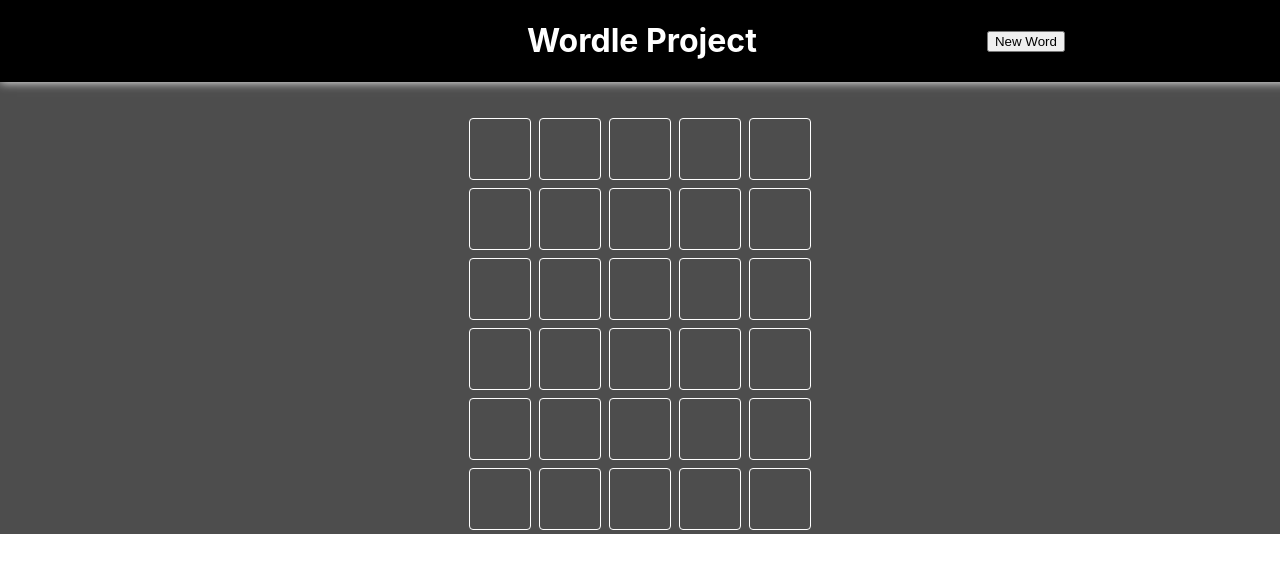
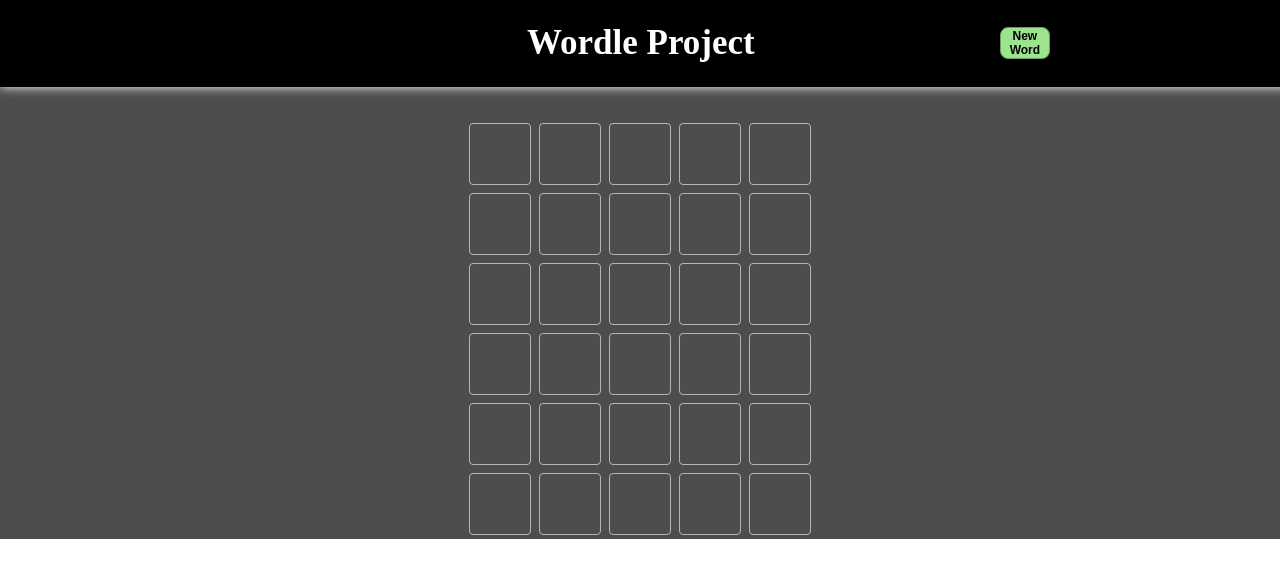
Before and after one commit to Serrin-Sage/Pahse-2-Project, a React (Vite) app: page / in a window 1280 px wide. Shown: the top 578 px of the page. Built offline with nearby package versions, Linux system fonts and the light colour scheme; data requests are answered from the project's data file.

Commit message:
added some css styling to page (dark mode)

```diff
--- a/src/assets/grid-row-style.css
+++ b/src/assets/grid-row-style.css
@@ -8,8 +8,9 @@
     display: block;
     width: 60px;
     height: 60px;
-    border: 1.5px solid rgb(255, 255, 255);
+    border: 1.5px solid rgb(180, 180, 180);
     border-radius: 4px;
+    color: white;
     margin: 4px;
     text-align: center;
     line-height: 60px;
@@ -18,3 +19,106 @@
     font-size: 2.5rem;
 
 }
+
+.row > div.green {
+    --background: #5ac85a;
+    --border-color: #5ac85a;
+    animation: flip 0.4s ease forwards;
+}
+
+.row > div.grey {
+    --background: #a1a1a1;
+    --border-color: #a1a1a1;
+    animation: flip 0.4s ease forwards;
+}
+
+.row > div.yellow {
+    --background: #e2cc68;
+    --border-color: #e2cc68;
+    animation: flip 0.4s ease forwards;
+}
+
+.row >div:nth-child(2) {
+    animation-delay: 0.2s;
+}
+.row >div:nth-child(3) {
+    animation-delay: 0.4s;
+}
+.row >div:nth-child(4) {
+    animation-delay: 0.6s;
+}
+.row >div:nth-child(5) {
+    animation-delay: 0.8s;
+}
+
+.row.current > div.filled {
+    animation: bounce 0.2s ease-in-out forwards;
+}
+
+.row.current > div{
+    /* animation: wiggle 2s ease forwards; */
+}
+
+/*animations*/
+/* @keyframes flip {
+    0% {
+      transform: rotateX(0);
+      background: #fff;
+      border-color: #333;
+    }
+    45% {
+      transform: rotateX(90deg);
+      background: #fff;
+      border-color: #333;
+    }
+    55% {
+      transform: rotateX(90deg);
+      background: var(--background);
+      border-color: var(--border-color);
+      color: #eee;
+    }
+    100% {
+      transform: rotateX(0);
+      background: var(--background);
+      border-color: var(--border-color);
+      color: #eee;
+    }
+}
+
+@keyframes bounce {
+    0% {
+      transform: scale(1);
+      border-color: #ddd;
+    }
+    50% {
+      transform: scale(1.2);
+    }
+    100% {
+      transform: scale(1);
+      border-color: #333;
+    }
+}
+
+@keyframes wiggle {
+    0%, 7% {
+        transform: rotateZ(0);
+      }
+      15% {
+        transform: rotateZ(-15deg);
+      }
+      20% {
+        transform: rotateZ(10deg);
+      }
+      25% {
+        transform: rotateZ(-10deg);
+      }
+      30% {
+        transform: rotateZ(6deg);
+      }
+      35% {
+        transform: rotateZ(-4deg);
+      }
+      40%, 100% {
+        transform: rotateZ(0);
+      }
+} */
--- a/src/assets/index.css
+++ b/src/assets/index.css
@@ -5,6 +5,11 @@ body {
       sans-serif;
     -webkit-font-smoothing: antialiased;
     -moz-osx-font-smoothing: grayscale;
+  }
+
+  code {
+    font-family: source-code-pro, Menlo, Monaco, Consolas, 'Courier New',
+      monospace;
   }
 
   .App {
@@ -44,8 +49,44 @@ body {
     flex-shrink: 0;
   }
 
+
   .right-container {
     justify-content: flex-end;
     flex-grow: 1;
     flex-basis: 50%;
   }
+
+  .title {
+    font-family:'Times New Roman', Times, serif;
+    font-size: 35px;
+    cursor: default;
+    word-wrap: none;
+  }
+
+
+  .reset-button {
+    border: none;
+    cursor: pointer;
+    border-radius: 8px;
+    background: rgb(157, 228, 143);
+    width: 50px;
+    border: solid 1px rgb(109, 155, 100);
+    font-weight: bold;
+    font-size: 12px;
+    box-shadow: 1.5px 2.5px 0 0;
+    transition: 0.2s ease;
+
+  }
+
+  .reset-button:hover {
+    background: rgb(131, 243, 108);
+    border: solid 1px rgb(90, 151, 78);
+    transform: translate3d(-2px, -1px, 0);
+    box-shadow: 2px 4px 0 0;
+    transition: 0.2s ease;
+  }
+
+  .reset-button:active {
+    transform: translate3d(1px, 1px, 0);
+    box-shadow: 1.5px 2.5px 0 0;
+  }
```
Lines whose indentation alone changed are shown as unchanged.
